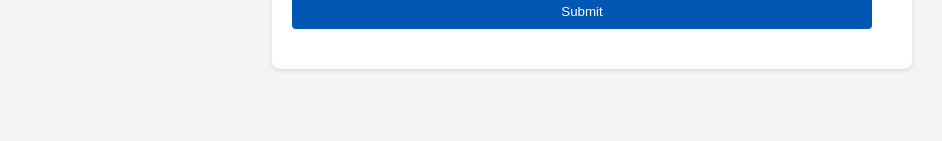
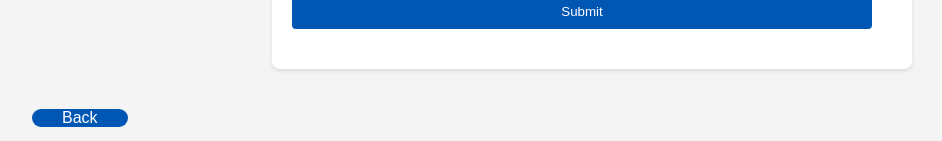
Before and after one commit to anetaolszak/equipmentinventory, a Django app: page /createitem/ in a window 1280 px wide. Shown: the part 1601-1742 px from the top of the page, without its empty margins (48-990 px from the left). Before the commit the page ends 1672 px from the top, so only its background shows below. Run offline with Django 5.2, Linux system fonts and the light colour scheme; a user stored in the database is signed in; data comes from the database, SQL or seed files in the repository; parts of the project's set-up code (start-up, migrations or seed data) failed here and were passed over.

Commit message:
final details on admin dashboard adding back buttons

```diff
--- a/equipmentinventory/appone/static/appone/styles.css
+++ b/equipmentinventory/appone/static/appone/styles.css
@@ -48,3 +48,25 @@ h1 {
     color: #333;
     margin-top: 0; /* Remove default margin from h1 */
   }
+
+  .button1 {
+    margin-left: 80px;
+    background-color: #0056b3;
+    width: fit-content;
+    border-radius: 10px;
+    text-align: center;
+    transition-duration: 1s;
+    transition-property: all;
+    transition-timing-function: ease-in-out;
+}
+
+.button1:hover{
+    background-color: #1f2b97;
+    color: white;
+}
+
+.button1 a {
+    color: white;
+    text-decoration: none;
+    padding: 15px 30px 15px 30px;
+}
--- a/equipmentinventory/appone/templates/appone/createitem.html
+++ b/equipmentinventory/appone/templates/appone/createitem.html
@@ -17,5 +17,8 @@
   </form>
 </div>
 </div>
+<div class="button1">
+  <a href="http://127.0.0.1:8000/admindashboard/">Back</a>
+</div>
 
 {% endblock content %}
```
Also changed, not shown: equipmentinventory/appone/static/appone/admindashboard.css (+4 -4 lines).
